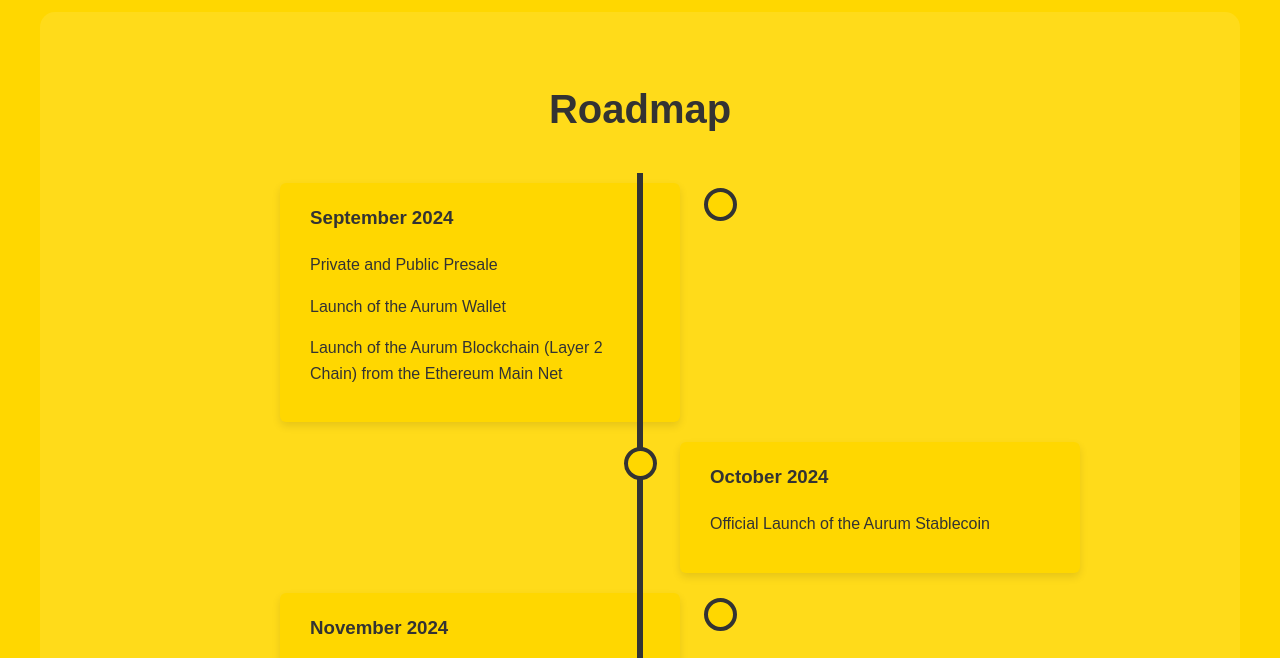
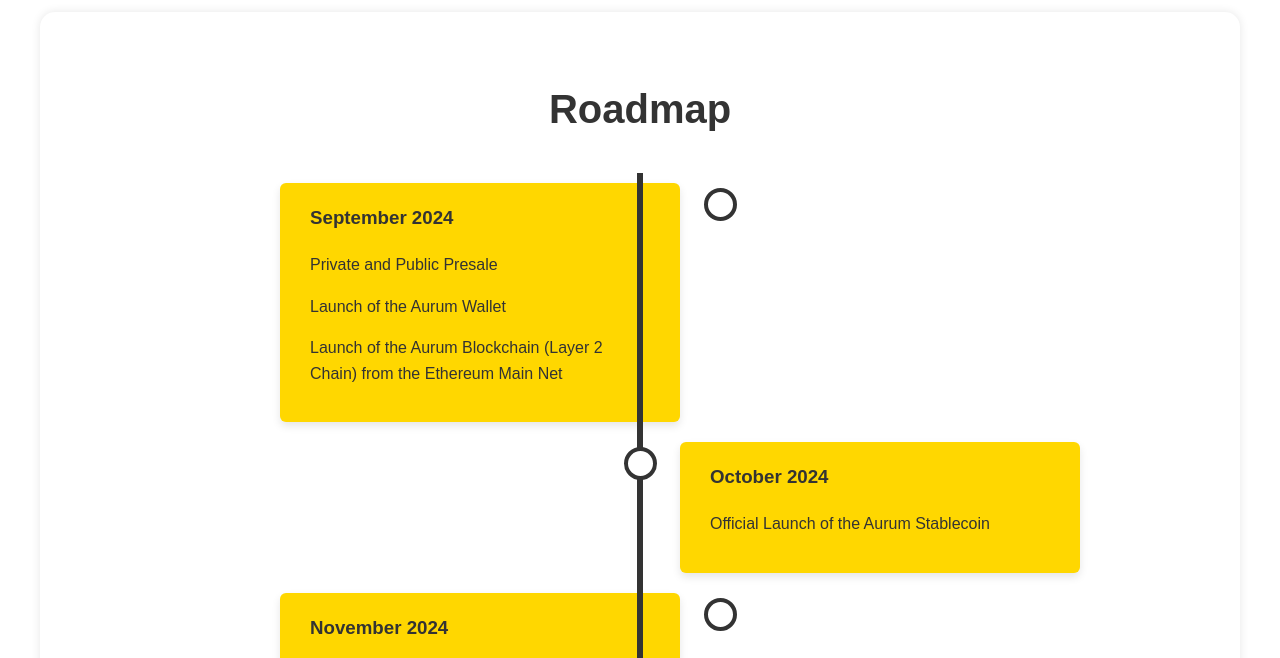
Before and after one commit to ARHoldings1/aurumwebsite, a plain HTML site: page public/index.html in a window 1280 px wide. Shown: the part 799-1457 px from the top of the page. Drawn offline with Linux system fonts and the light colour scheme.

Commit message:
Update index.html: Change background colors and roadmap styling

```diff
--- a/public/index.html
+++ b/public/index.html
@@ -11,7 +11,7 @@
         :root {
             --primary-color: #FFD700;
             --secondary-color: #333333;
-            --background-color: #FFD700;
+            --background-color: #FFFFFF;
         }
 
         body {
@@ -274,10 +274,11 @@
         }
 
         #roadmap {
-            background-color: rgba(255, 255, 255, 0.1);
+            background-color: #FFFFFF;
             border-radius: 15px;
             padding: 2rem;
             margin-bottom: 2rem;
+            box-shadow: 0 0 10px rgba(0,0,0,0.1);
         }
 
         #roadmap h2 {
@@ -317,7 +318,7 @@
             width: 25px;
             height: 25px;
             right: -17px;
-            background-color: var(--primary-color);
+            background-color: #FFFFFF;
             border: 4px solid var(--secondary-color);
             top: 15px;
             border-radius: 50%;
```
